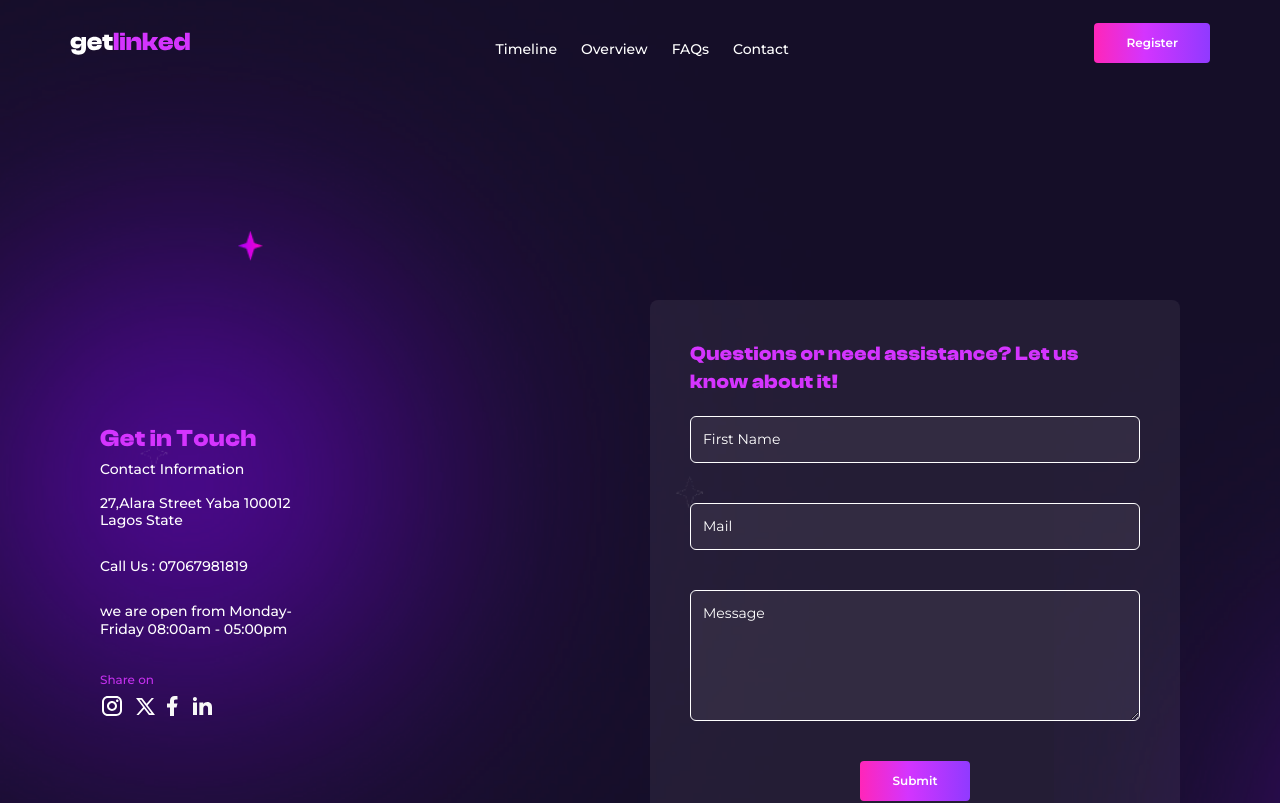
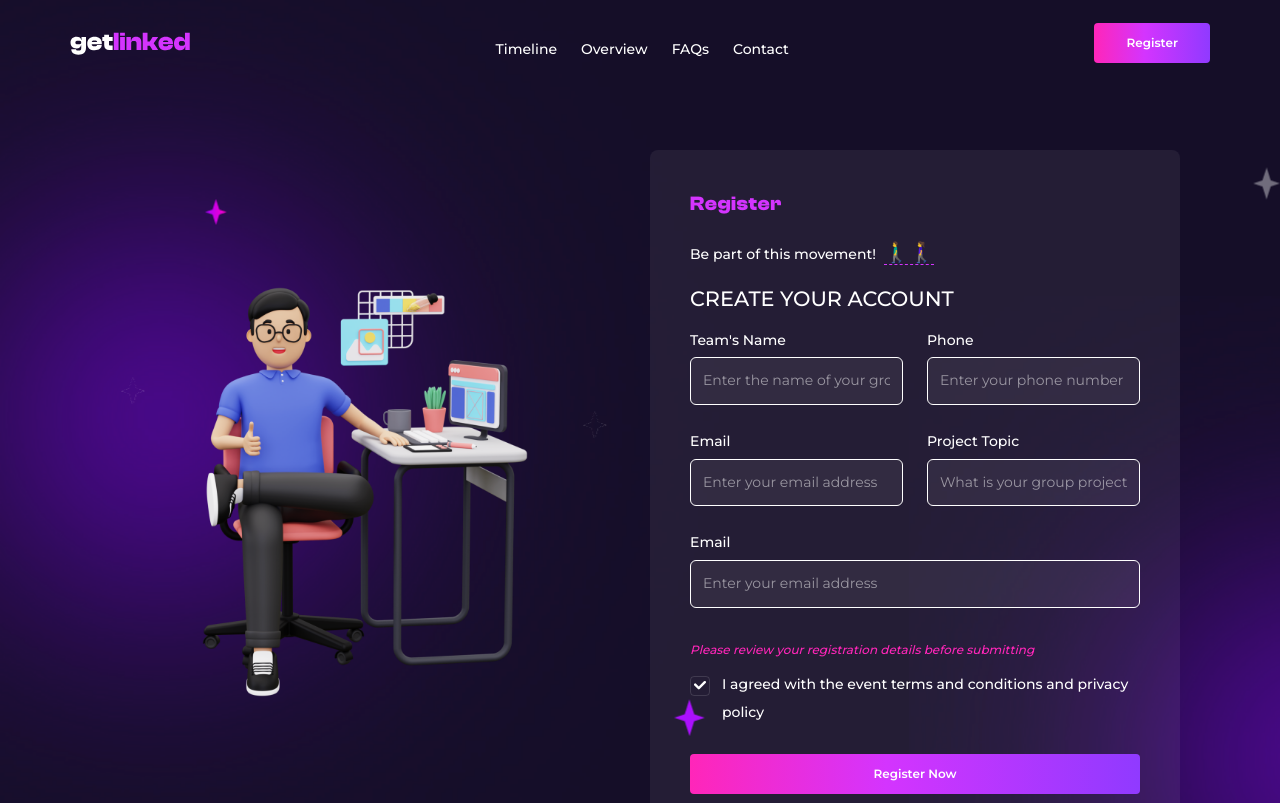
Before and after one commit to mack-code0/macaulay-getlinked, a React (Vite) app: page /register in a window 1280 px wide. Shown: the top 803 px of the page. Built offline with nearby package versions, Linux system fonts and the light colour scheme.

Commit message:
First Commit

```diff
--- a/package.json
+++ b/package.json
@@ -10,6 +10,8 @@
     "preview": "vite preview"
   },
   "dependencies": {
+    "@mantine/core": "^7.0.0",
+    "@mantine/hooks": "^7.0.0",
     "@svgr/webpack": "^8.1.0",
     "antd": "^5.9.2",
     "moment": "^2.29.4",
--- a/src/main.tsx
+++ b/src/main.tsx
@@ -2,9 +2,13 @@ import React from 'react'
 import ReactDOM from 'react-dom/client'
 import App from './App.tsx'
 import './index.css'
+import { MantineProvider } from '@mantine/core';
+import '@mantine/core/styles.css';
 
 ReactDOM.createRoot(document.getElementById('root')!).render(
   <React.StrictMode>
-    <App />
+    <MantineProvider>
+      <App />
+    </MantineProvider>
   </React.StrictMode>,
 )
--- a/src/pages/Contact/index.tsx
+++ b/src/pages/Contact/index.tsx
@@ -11,7 +11,7 @@ import styled from "styled-components";
 import bground from "../../assets/images/bg/ContactPage.png"
 
 const Contact = () => {
-    return (<Container className="!tw-bg-darkPurple">
+    return (<Container className="!tw-bg-darkPurple tw-overflow-x-hidden">
         <NavBar />
         <ComponentContainer className="lg:tw-py-[300px] tw-py-[100px] !tw-bg-[transparent]">
             <Row className="lg:tw-items-center" gutter={[20, 20]}>
--- a/src/pages/Landing/components/PizesAndRewards.tsx
+++ b/src/pages/Landing/components/PizesAndRewards.tsx
@@ -25,7 +25,7 @@ const PrizesAndRewards = () => {
                 </div>
             </Col>
             <Col xs={24} lg={12}>
-                <Row className="tw-pt-[50px]" gutter={[25, 25]}>
+                <Row className="tw-pt-[50px]" gutter={[20, 20]}>
                     <Col span={8}>
                         <div className="tw-h-[150px] sm:tw-h-[220px] tw-relative tw-bg-[#d434fe1e] tw-border tw-border-violet tw-px-4 tw-pb-5 tw-rounded-[8px] tw-flex tw-items-center tw-justify-end tw-flex-col">
                             <div className="tw-w-[100px] sm:tw-w-[130px] tw-absolute -tw-top-[60px]">
--- a/src/pages/Register/index.tsx
+++ b/src/pages/Register/index.tsx
@@ -7,73 +7,102 @@ import facebook from "../../assets/images/landingPage/icons/facebook.svg"
 import instagram from "../../assets/images/landingPage/icons/instagram.svg"
 import linkedin from "../../assets/images/landingPage/icons/linkedin.svg"
 import Button from "../../components/Button";
+import registerMan from "../../assets/images/registerMan.png"
+import { Checkbox } from "@mantine/core";
 
 const Register = () => {
-    return (<div className="!tw-bg-contactBg tw-bg-cover">
+    return (<div className="!tw-bg-contactBg tw-bg-cover tw-overflow-x-hidden">
         <NavBar />
-        <ComponentContainer className="lg:tw-py-[300px] tw-py-[100px] !tw-bg-[transparent]">
+        <ComponentContainer className="lg:tw-py-[150px] tw-py-[100px] !tw-bg-[transparent]">
             <Row className="lg:tw-items-center" gutter={[20, 20]}>
                 <Col className="tw-hidden lg:tw-block" xs={24} lg={12}>
-                    <h1 className="tw-font-semibold tw-font-clashDisplay tw-text-violet tw-text-2xl tw-tracking-wide">Get in Touch</h1>
-                    <Paragraph>Contact Information</Paragraph>
-
-                    <div className="tw-space-y-7 tw-flex tw-flex-col tw-mt-3">
-                        <Paragraph className="tw-w-[200px] tw-font-[400] tw-leading-tight">
-                            27,Alara Street
-                            Yaba 100012
-                            Lagos State
-                        </Paragraph>
-                        <Paragraph className="tw-w-[200px] tw-font-[400] tw-leading-tight">
-                            Call Us : 07067981819
-                        </Paragraph>
-                        <Paragraph className="tw-w-[200px] tw-font-[400] tw-leading-tight">
-                            we are open from Monday-Friday
-                            08:00am - 05:00pm
-                        </Paragraph>
-
-                        <div className="">
-                            <Paragraph className="tw-font-bold !tw-text-[12px] tw-text-violet tw-opacity-[.9]">
-                                Share on
-                            </Paragraph>
-                            <div className="tw-flex tw-items-center tw-space-x-3">
-                                <a href=""><img src={instagram} alt="" /></a>
-                                <a href=""><img src={twitter} alt="" /></a>
-                                <a href=""><img src={facebook} alt="" /></a>
-                                <a href=""><img src={linkedin} alt="" /></a>
-                            </div>
-                        </div>
-                    </div>
+                    <img src={registerMan} alt="" />
                 </Col>
                 <Col xs={24} lg={12}>
                     <div className="tw-p-10 lg:tw-bg-[#e9e9e911] tw-rounded-lg">
                         <h1 className="!tw-font-[300] tw-mb-5 tw-font-clashDisplay tw-text-violet tw-text-xl tw-tracking-wide">
-                            Questions or need assistance?
-                            Let us know  about it!
+                            Register
                         </h1>
 
-                        <Paragraph className="lg:tw-w-[200px] lg:tw-hidden tw-font-[400] tw-leading-tight tw-my-5">
-                            Email us below to any question related
-                            to our event
+                        <Paragraph className="tw-font-[400] tw-leading-tight tw-my-5">
+                            Be part of this movement!<span className="tw-border-b tw-border-dashed tw-ml-2 tw-text-xl tw-border-violet">🚶‍♂️🚶‍♀️</span>
                         </Paragraph>
 
-                        <form className="tw-flex tw-flex-col tw-space-y-10" action="">
-                            <input
-                                placeholder="First Name"
-                                type="text"
-                                className="tw-text-white placeholder:tw-text-white tw-rounded-md tw-p-3 tw-w-full tw-bg-[#e9e9e911] tw-outline-none tw-border tw-border-white" />
+                        <Paragraph className="tw-uppercase tw-font-[600] !tw-text-[1.3rem] tw-leading-tight tw-my-5">
+                            CREATE YOUR ACCOUNT
+                        </Paragraph>
 
-                            <input
-                                placeholder="Mail"
-                                type="text"
-                                className="tw-text-white placeholder:tw-text-white tw-rounded-md tw-p-3 tw-w-full tw-bg-[#e9e9e911] tw-outline-none tw-border tw-border-white" />
+                        <form className="tw-flex tw-flex-col tw-space-y-7" action="">
+                            <div className="tw-flex tw-space-x-6">
+                                <div className="md:tw-w-1/2 tw-w-full">
+                                    <Paragraph className="tw-font-[400] tw-leading-tight tw-mb-2">
+                                        Team's Name
+                                    </Paragraph>
+                                    <input
+                                        placeholder="Enter the name of your group"
+                                        type="text"
+                                        className="tw-text-white placeholder:tw-text-white/[0.5] tw-rounded-md tw-p-3 tw-w-full tw-bg-[#e9e9e911] tw-outline-none tw-border tw-border-white" />
+                                </div>
 
-                            <textarea
-                                placeholder="Message"
-                                rows={5}
-                                className="tw-text-white placeholder:tw-text-white tw-rounded-md tw-p-3 tw-w-full tw-bg-[#e9e9e911] tw-outline-none tw-border tw-border-white">
-                            </textarea>
+                                <div className="md:tw-w-1/2 tw-w-full">
+                                    <Paragraph className="tw-font-[400] tw-leading-tight tw-mb-2">
+                                        Phone
+                                    </Paragraph>
+                                    <input
+                                        placeholder="Enter your phone number"
+                                        type="text"
+                                        className="tw-text-white placeholder:tw-text-white/[0.5] tw-rounded-md tw-p-3 tw-w-full tw-bg-[#e9e9e911] tw-outline-none tw-border tw-border-white" />
+                                </div>
+                            </div>
 
-                            <Button className="tw-mx-auto">Submit</Button>
+                            <div className="tw-flex tw-space-x-6">
+                                <div className="md:tw-w-1/2 tw-w-full">
+                                    <Paragraph className="tw-font-[400] tw-leading-tight tw-mb-2">
+                                        Email
+                                    </Paragraph>
+                                    <input
+                                        placeholder="Enter your email address"
+                                        type="text"
+                                        className="tw-text-white placeholder:tw-text-white/[0.5] tw-rounded-md tw-p-3 tw-w-full tw-bg-[#e9e9e911] tw-outline-none tw-border tw-border-white" />
+                                </div>
+
+                                <div className="md:tw-w-1/2 tw-w-full">
+                                    <Paragraph className="tw-font-[400] tw-leading-tight tw-mb-2">
+                                        Project Topic
+                                    </Paragraph>
+                                    <input
+                                        placeholder="What is your group project topic"
+                                        type="text"
+                                        className="tw-text-white placeholder:tw-text-white/[0.5] tw-rounded-md tw-p-3 tw-w-full tw-bg-[#e9e9e911] tw-outline-none tw-border tw-border-white" />
+                                </div>
+                            </div>
+
+                            <div>
+                                <Paragraph className="tw-font-[400] tw-leading-tight tw-mb-2">
+                                    Email
+                                </Paragraph>
+                                <input
+                                    placeholder="Enter your email address"
+                                    type="text"
+                                    className="tw-text-white placeholder:tw-text-white/[0.5] tw-rounded-md tw-p-3 tw-w-full tw-bg-[#e9e9e911] tw-outline-none tw-border tw-border-white" />
+                            </div>
+
+
+                            <div>
+                                <Paragraph className="tw-text-pinkRed tw-italic tw-text-xs tw-mb-3">Please review your registration details before submitting</Paragraph>
+                                <Checkbox
+                                    defaultChecked
+                                    color="#ffffff21"
+                                    styles={{
+                                        input: { background: "none" }
+                                    }}
+                                    label={<Paragraph className="!tw-mt-[-5.9px]">
+                                        I agreed with the event terms and conditions  and privacy policy
+                                    </Paragraph>}
+                                />
+                            </div>
+
+                            <Button className="tw-w-full">Register Now</Button>
                         </form>
                     </div>
                     <div className="tw-flex tw-flex-col lg:tw-hidden">
--- a/src/routes/routesData.tsx
+++ b/src/routes/routesData.tsx
@@ -1,5 +1,6 @@
 import Contact from "../pages/Contact";
 import Landing from "../pages/Landing";
+import Register from "../pages/Register";
 
 
 export interface routeInterface {
@@ -20,7 +21,7 @@ export const contactRoutes: routeInterface[] = [
 export const registerRoutes: routeInterface[] = [
   {
     path: "/register",
-    component: Contact,
+    component: Register,
     breadcrumb: [{ title: "Register", route: "/register" }],
   },
 ];
```
Also changed, not shown: src/assets/images/registerMan.png (added), 1 other file (tests, documents, lock files or other folders).
